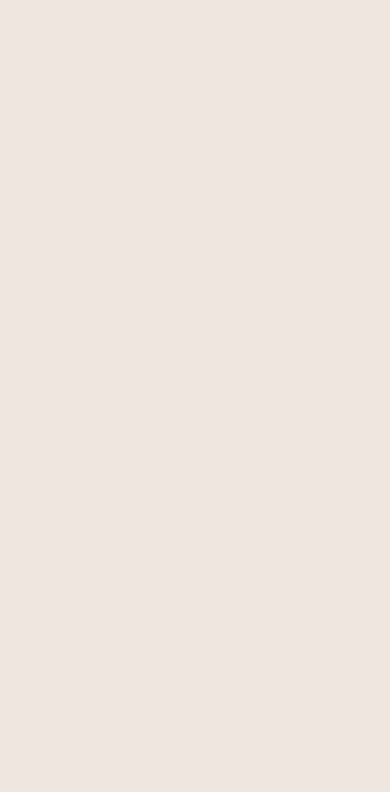
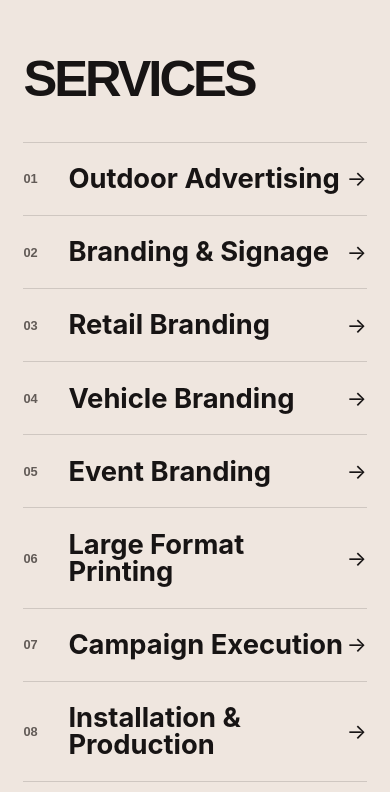
Before and after one commit to ashishmatchsticks/matchsticks-website, a React (Vite) app: page / in a window 390 px wide. Shown: the part 10511-11303 px from the top of the page. Before the commit the page ends 10487 px from the top, so only its background shows below. Built offline with nearby package versions, Linux system fonts and the light colour scheme.

Commit message:
services section

```diff
--- a/src/App.jsx
+++ b/src/App.jsx
@@ -7,6 +7,7 @@ import Marquee from "./components/Marquee/Marquee";
 import Navbar from "./components/Navbar/Navbar";
 import Outdoor from "./components/Outdoor/Outdoor";
 import Portal from "./components/Portal/Portal";
+import Services from "./components/Services/Services";
 import Stats from "./components/Stats/Stats";
 
 function App() {
@@ -23,6 +24,7 @@ function App() {
       <FeaturedWork />
       <Outdoor />
       <Branding />
+      <Services />
     </main>
     </>
   );
--- /dev/null
+++ b/src/components/Services/Services.css
@@ -0,0 +1,254 @@
+.services {
+  position: relative;
+
+  padding: 8rem 0;
+
+  background: var(--bg);
+
+  color: var(--text);
+}
+
+.services-wrap {
+  width: min(88vw, 1400px);
+
+  margin: 0 auto;
+}
+
+
+/* ========================================
+   HEADER
+======================================== */
+
+.services-header {
+  margin-bottom: 4rem;
+}
+
+.services-header h2 {
+  margin: 0;
+
+  font-family: "Manrope", sans-serif;
+
+  font-size: clamp(
+    3rem,
+    7vw,
+    7rem
+  );
+
+  line-height: 0.9;
+
+  font-weight: 800;
+
+  letter-spacing: -0.06em;
+}
+
+
+/* ========================================
+   SERVICE LIST
+======================================== */
+
+.services-list {
+  border-top: 1px solid
+    rgba(23, 20, 20, 0.15);
+}
+
+.service-item {
+  display: flex;
+
+  align-items: center;
+
+  justify-content: space-between;
+
+  padding: 1.9rem 0;
+
+  border-bottom: 1px solid
+    rgba(23, 20, 20, 0.15);
+
+  position: relative;
+
+  cursor: none;
+}
+
+
+/* ========================================
+   NUMBER
+======================================== */
+
+.service-number {
+  width: 60px;
+
+  flex-shrink: 0;
+
+  font-family: "Manrope", sans-serif;
+
+  font-size: 1rem;
+
+  font-weight: 800;
+
+  color: var(--text-2);
+}
+
+
+/* ========================================
+   TITLE
+======================================== */
+
+.service-item h3 {
+  flex: 1;
+
+  margin: 0;
+
+  font-size: clamp(
+    1.6rem,
+    4vw,
+    3.2rem
+  );
+
+  line-height: 1;
+
+  font-weight: 700;
+
+  transition:
+    color 0.3s ease,
+    transform 0.3s ease;
+}
+
+.service-item:hover h3 {
+  color: var(--red);
+
+  transform: translateX(14px);
+}
+
+
+/* ========================================
+   ARROW
+======================================== */
+
+.service-arrow {
+  font-size: 1.6rem;
+
+  opacity: 0;
+
+  transform: translateX(-10px);
+
+  transition:
+    opacity 0.3s ease,
+    transform 0.3s ease;
+}
+
+.service-item:hover .service-arrow {
+  opacity: 1;
+
+  transform: translateX(0);
+}
+
+
+/* ========================================
+   FLOATING PREVIEW
+======================================== */
+
+.service-preview {
+  position: fixed;
+
+  top: 0;
+  left: 0;
+
+  width: 280px;
+  height: 360px;
+
+  overflow: hidden;
+
+  pointer-events: none;
+
+  z-index: 400;
+
+  opacity: 0;
+
+  visibility: hidden;
+
+  will-change: transform;
+
+  transition: opacity 0.2s ease;
+}
+
+.service-preview.is-visible {
+  opacity: 1;
+
+  visibility: visible;
+}
+
+.service-preview img {
+  display: block;
+
+  width: 100%;
+  height: 100%;
+
+  object-fit: cover;
+
+  opacity: 1;
+
+  visibility: visible;
+
+  filter: none;
+
+  mix-blend-mode: normal;
+}
+
+/* ========================================
+   MOBILE
+======================================== */
+
+@media (max-width: 900px) {
+  .services {
+    padding: 5rem 0;
+  }
+
+  .services-header {
+    margin-bottom: 2.5rem;
+  }
+
+  .services-header h2 {
+    font-size: clamp(
+      3rem,
+      13vw,
+      5rem
+    );
+  }
+
+  .service-item {
+    padding: 1.4rem 0;
+
+    cursor: default;
+  }
+
+  .service-number {
+    width: 45px;
+
+    font-size: 0.8rem;
+  }
+
+  .service-item h3 {
+    font-size: clamp(
+      1.45rem,
+      7vw,
+      2.2rem
+    );
+  }
+
+  .service-arrow {
+    opacity: 1;
+
+    transform: none;
+
+    font-size: 1.3rem;
+  }
+
+  .service-preview {
+    display: none;
+  }
+
+  .service-item:hover h3 {
+    color: var(--text);
+
+    transform: none;
+  }
+}
--- /dev/null
+++ b/src/components/Services/Services.jsx
@@ -0,0 +1,172 @@
+import { useEffect, useRef } from "react";
+import gsap from "gsap";
+import "./Services.css";
+
+const SERVICES = [
+  {
+    number: "01",
+    title: "Outdoor Advertising",
+    image:
+      "https://images.unsplash.com/photo-1559613671-dfe2fb6a7680?auto=format&fit=crop&w=600&h=800&q=80",
+  },
+  {
+    number: "02",
+    title: "Branding & Signage",
+    image:
+      "https://images.unsplash.com/photo-1776983585314-8704eca507ac?auto=format&fit=crop&w=600&h=800&q=80",
+  },
+  {
+    number: "03",
+    title: "Retail Branding",
+    image:
+      "https://images.unsplash.com/photo-1770958420558-ad0fb28966dc?auto=format&fit=crop&w=600&h=800&q=80",
+  },
+  {
+    number: "04",
+    title: "Vehicle Branding",
+    image:
+      "https://images.unsplash.com/photo-1760966362386-e1012dbc3657?auto=format&fit=crop&w=600&h=800&q=80",
+  },
+  {
+    number: "05",
+    title: "Event Branding",
+    image:
+      "https://images.unsplash.com/photo-1760966362386-e1012dbc3657?auto=format&fit=crop&w=600&h=801&q=80",
+  },
+  {
+    number: "06",
+    title: "Large Format Printing",
+    image:
+      "https://images.unsplash.com/photo-1784101832763-d1ff32764751?auto=format&fit=crop&w=600&h=800&q=80",
+  },
+  {
+    number: "07",
+    title: "Campaign Execution",
+    image:
+      "https://images.unsplash.com/photo-1760259203238-01708384f7a2?auto=format&fit=crop&w=600&h=800&q=80",
+  },
+  {
+    number: "08",
+    title: "Installation & Production",
+    image:
+      "https://images.unsplash.com/photo-1776983585314-8704eca507ac?auto=format&fit=crop&w=600&h=801&q=80",
+  },
+];
+
+function Services() {
+  const sectionRef = useRef(null);
+  const previewRef = useRef(null);
+  const previewImageRef = useRef(null);
+
+  useEffect(() => {
+    const section = sectionRef.current;
+    const preview = previewRef.current;
+    const previewImage = previewImageRef.current;
+
+    if (!section || !preview || !previewImage) return;
+
+    const isTouch =
+      window.matchMedia("(pointer: coarse)").matches;
+
+    if (isTouch || window.innerWidth <= 900) {
+      return;
+    }
+
+    const items =
+      section.querySelectorAll(".service-item");
+
+    const movePreview = (event) => {
+      gsap.to(preview, {
+        x: event.clientX + 30,
+        y: event.clientY - 180,
+        duration: 0.3,
+        ease: "power2.out",
+        overwrite: true,
+      });
+    };
+
+const enterItem = (event) => {
+  const image = event.currentTarget.dataset.image;
+
+  previewImage.src = image;
+
+  preview.classList.add("is-visible");
+};
+
+const leaveItem = () => {
+  preview.classList.remove("is-visible");
+};
+
+    items.forEach((item) => {
+      item.addEventListener("mouseenter", enterItem);
+      item.addEventListener("mousemove", movePreview);
+      item.addEventListener("mouseleave", leaveItem);
+    });
+
+    return () => {
+      items.forEach((item) => {
+        item.removeEventListener(
+          "mouseenter",
+          enterItem
+        );
+        item.removeEventListener(
+          "mousemove",
+          movePreview
+        );
+        item.removeEventListener(
+          "mouseleave",
+          leaveItem
+        );
+      });
+    };
+  }, []);
+
+  return (
+    <section
+      ref={sectionRef}
+      className="services"
+      id="services"
+    >
+      <div className="services-wrap">
+
+        <div className="services-header">
+          <h2>SERVICES</h2>
+        </div>
+
+        <div className="services-list">
+          {SERVICES.map((service) => (
+            <div
+              className="service-item"
+              key={service.number}
+              data-image={service.image}
+            >
+              <div className="service-number">
+                {service.number}
+              </div>
+
+              <h3>{service.title}</h3>
+
+              <div className="service-arrow">
+                →
+              </div>
+            </div>
+          ))}
+        </div>
+
+      </div>
+
+      <div
+        ref={previewRef}
+        className="service-preview"
+      >
+        <img
+          ref={previewImageRef}
+          src=""
+          alt=""
+        />
+      </div>
+    </section>
+  );
+}
+
+export default Services;
```
